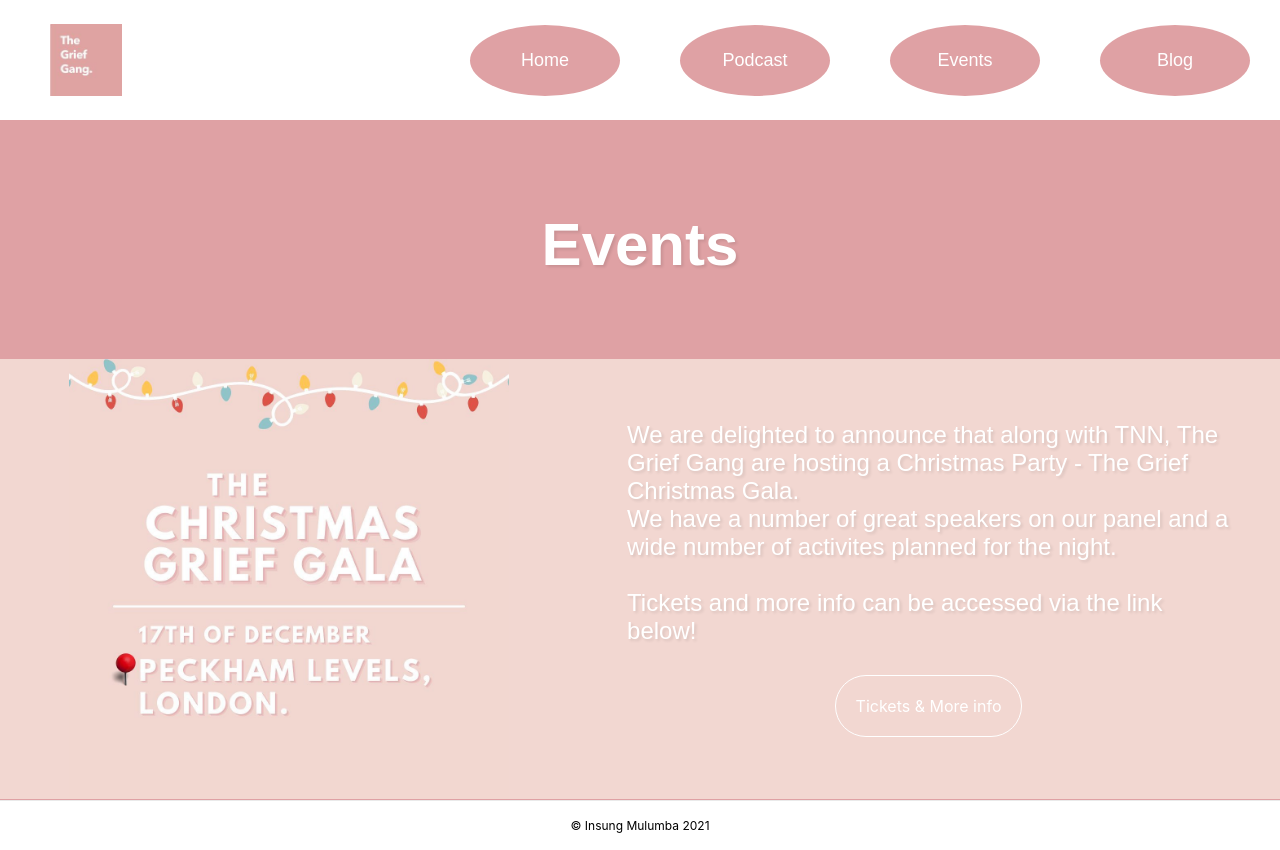
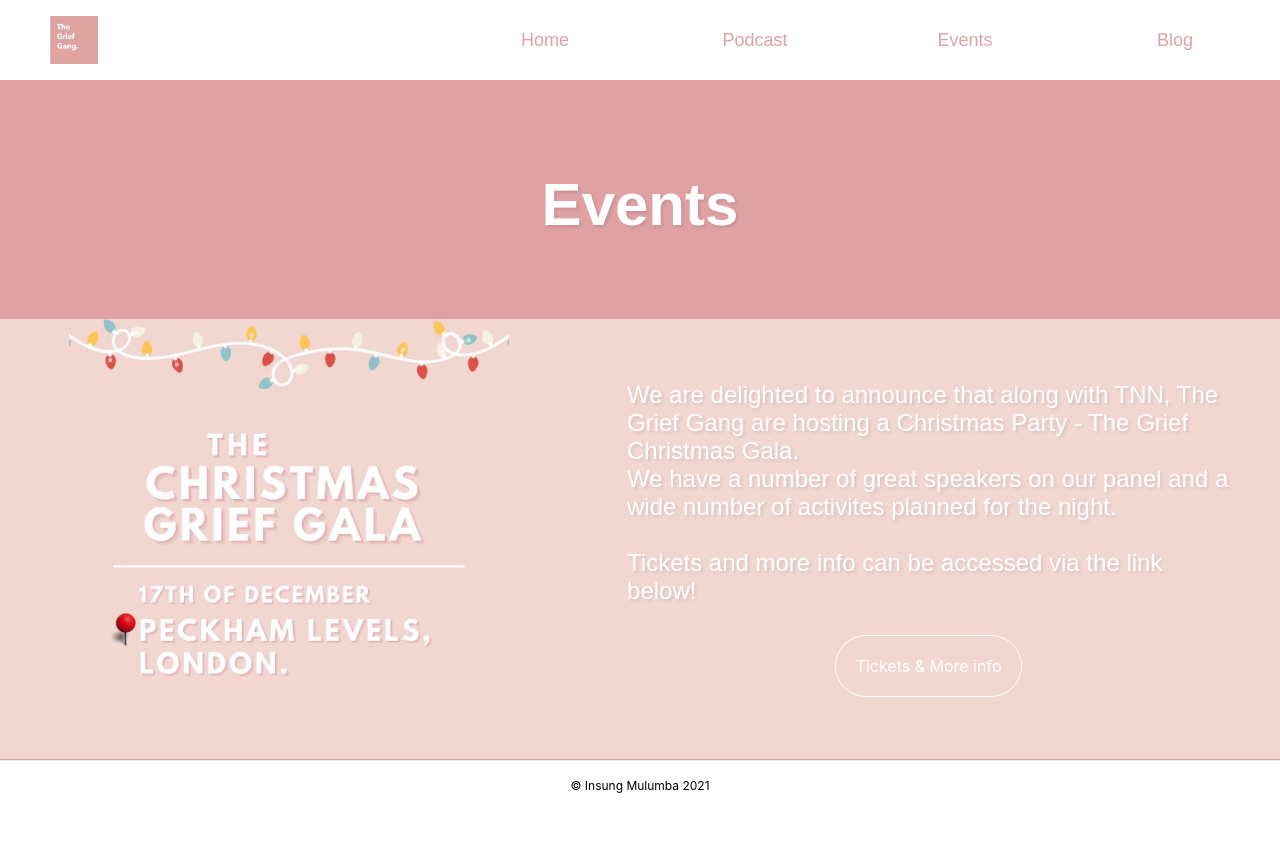
Before and after one commit to InsungMulumba/cms-grief-gang-podcast, a Next.js app: page /events in a window 1280 px wide. After the commit the page ends 810 px from the top, so only its background shows below. Built offline with nearby package versions, Linux system fonts and the light colour scheme.

Commit message:
amber feedback

```diff
--- a/components/Header/Header.tsx
+++ b/components/Header/Header.tsx
@@ -14,6 +14,9 @@
   flex-direction: column;
   background-color: white;
   width: 100%;
+  position: sticky;
+  top: 0px;
+  z-index: 1;
 `;
 
 const Header: FC<HeaderProps> = ({ isMain, showBulletin }) => {
--- a/components/Header/NavBar.tsx
+++ b/components/Header/NavBar.tsx
@@ -3,12 +3,14 @@
 import colors from "styles/colors";
 
 const NavigationBarDesktop = styled.div`
-  height: 120px;
+  height: 80px;
   align-items: center;
   width: 100%;
   display: flex;
   /* background-color: purple; */
   justify-content: space-between;
+  /* position: sticky;
+  top: 0px; */
   @media (max-width: 1279px) {
     height: 80px;
     flex-direction: row-reverse;
@@ -19,6 +21,7 @@
 const NavLinksContainerDesktop = styled.div`
   display: flex;
   justify-content: space-around;
+  height: 100%;
   @media (max-width: 1279px) {
     display: none;
   }
@@ -28,17 +31,18 @@
   display: flex;
   justify-content: center;
   flex-direction: column;
-  color: white;
+  color: ${colors.mainPink};
   border-radius: 100%;
-  margin: auto 30px;
+  margin: 0px 30px;
   padding: 25px 30px;
   width: 150px;
   font-family: " Spartan", sans-serif;
   font-size: 18px;
   text-align: center;
-  background-color: ${colors.mainPink};
   :hover {
     border-radius: 0px;
+    background-color: ${colors.mainPink};
+    color: white;
   }
 `;
 
@@ -115,7 +119,7 @@
 `;
 
 const NavLinksMobile = styled.a`
-  background-color:${colors.mainPink};
+  background-color: ${colors.mainPink};
   color: white;
   width: 60%;
   justify-content: center;
--- a/styles/globals.css
+++ b/styles/globals.css
@@ -15,14 +15,6 @@
   text-decoration: none;
 }
 
-
-  @media screen and (-webkit-min-device-pixel-ratio: 0) and (min-resolution: 0.001dpcm) {
-    .banner {
-      /* Create the parallax scrolling effect */
-      background-attachment: fixed;
-    }
-  }
-
 * {
   box-sizing: border-box;
 }
```
Also changed, not shown: components/Home/Banner.tsx (+9 -25 lines), components/Home/CoupleSlice.tsx (+10 -5 lines), pages/index.tsx (+7 -8 lines), public/Home/down-arrow.svg (added).
